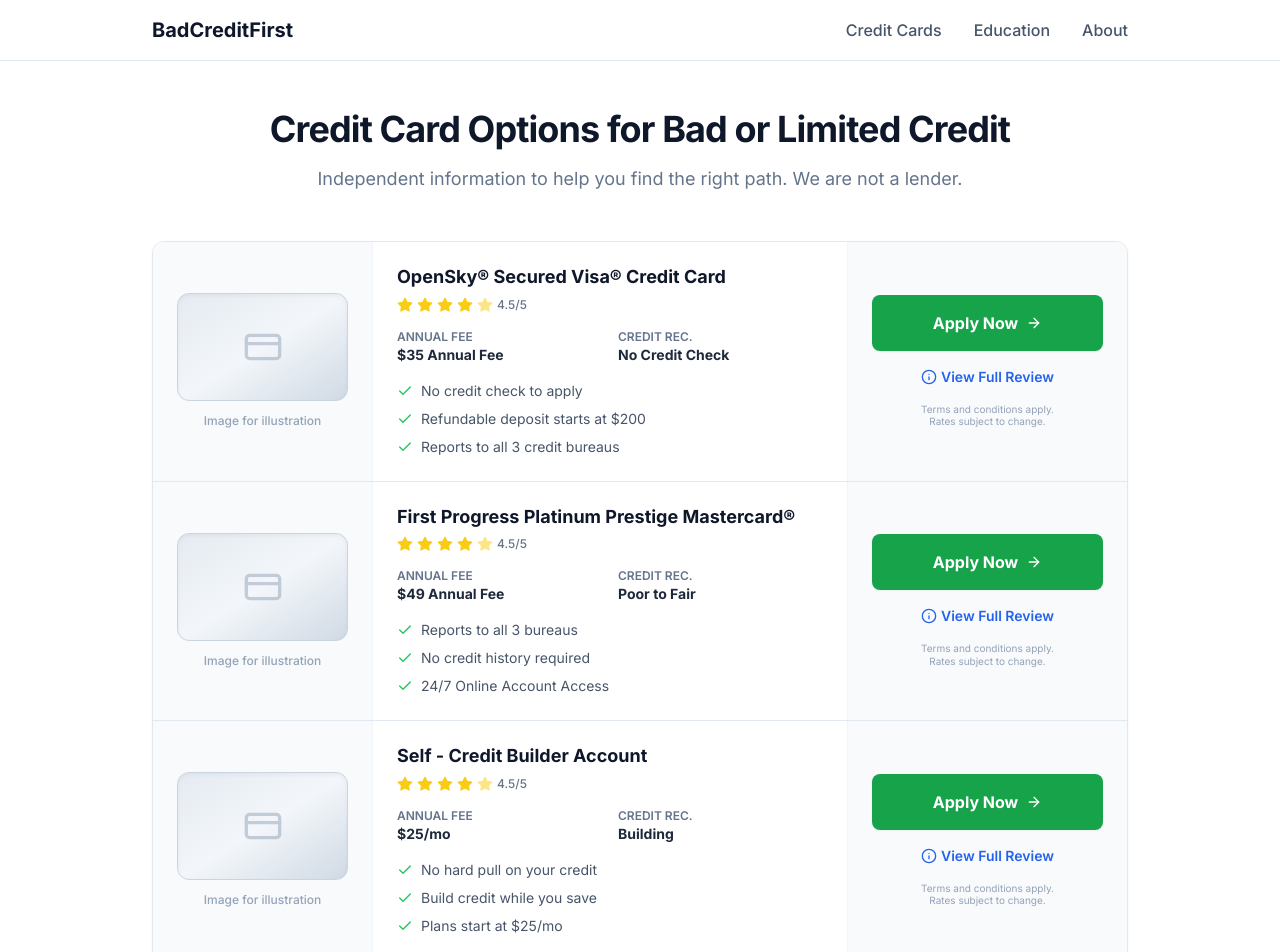
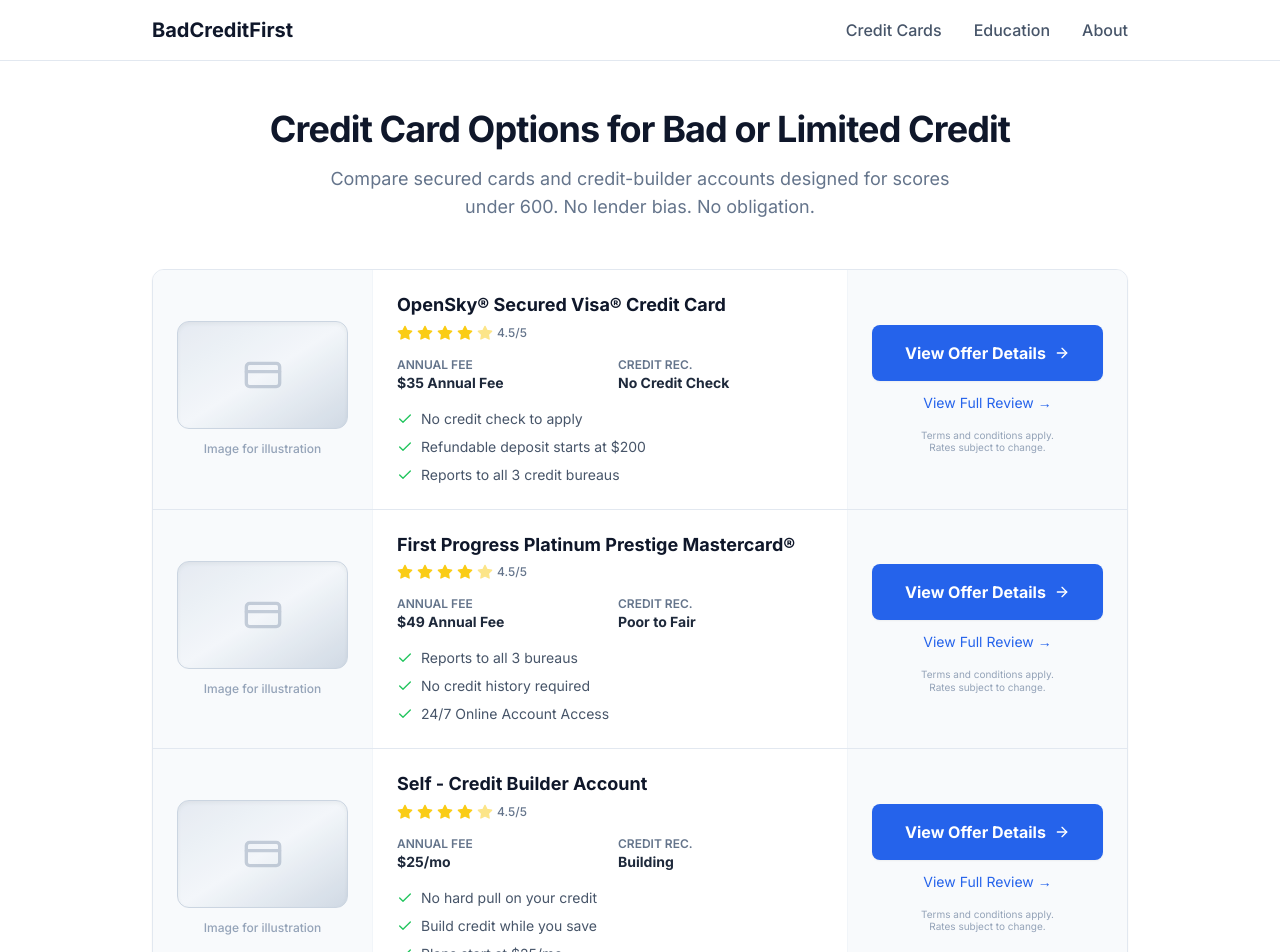
Before and after one commit to Holagpt-ai/badcreditfirst-v3, a Next.js app: page / in a window 1280 px wide. Shown: the top 952 px of the page. Built offline with nearby package versions, Linux system fonts and the light colour scheme.

Commit message:
Update homepage copy, buttons, and added ghost cards

```diff
--- a/app/page.tsx
+++ b/app/page.tsx
@@ -1,5 +1,48 @@
 import Link from 'next/link';
 import DetailedCardRow from '../components/DetailedCardRow';
+
+const cardData = [
+  {
+    title: 'OpenSky® Secured Visa® Credit Card',
+    label: 'Best for No Credit Check',
+    highlights: ['No credit check to apply', 'Refundable deposit starts at $200', 'Reports to all 3 credit bureaus'],
+    fees: '$35 Annual Fee',
+    creditScore: 'No Credit Check',
+    slug: 'opensky-secured-visa',
+  },
+  {
+    title: 'First Progress Platinum Prestige Mastercard®',
+    label: 'Best for Credit Rebuilding',
+    highlights: ['Reports to all 3 bureaus', 'No credit history required', '24/7 Online Account Access'],
+    fees: '$49 Annual Fee',
+    creditScore: 'Poor to Fair',
+    slug: 'first-progress-platinum',
+  },
+  {
+    title: 'Self - Credit Builder Account',
+    label: 'Best Alternative to a Credit Card',
+    highlights: ['No hard pull on your credit', 'Build credit while you save', 'Plans start at $25/mo'],
+    fees: '$25/mo',
+    creditScore: 'Building',
+    slug: 'self-credit-builder',
+  },
+  {
+    title: 'Mission Lane Visa® Credit Card',
+    label: 'Coming Soon',
+    highlights: ['Unsecured option', 'No security deposit', 'Clear fee structure'],
+    fees: '—',
+    creditScore: '—',
+    slug: 'mission-lane',
+  },
+  {
+    title: 'Credit One Bank® Platinum Visa®',
+    label: 'Coming Soon',
+    highlights: ['Cash back rewards', 'Regular account reviews', 'Free credit score access'],
+    fees: '—',
+    creditScore: '—',
+    slug: 'credit-one-platinum',
+  },
+];
 
 function MethodologySection() {
   return (
@@ -44,49 +87,24 @@
             Credit Card Options for Bad or Limited Credit
           </h1>
           <p className="text-lg text-slate-500 max-w-2xl mx-auto">
-            Independent information to help you find the right path. We are not a lender.
+            Compare secured cards and credit-builder accounts designed for scores under 600. No lender bias. No obligation.
           </p>
         </section>
 
         {/* Offer Stack - Sandwich Layout */}
         <section className="max-w-5xl mx-auto px-6 pb-12">
           <div className="divide-y divide-slate-200 border border-slate-200 rounded-xl overflow-hidden bg-white shadow-sm">
-            <DetailedCardRow
-              title="OpenSky® Secured Visa® Credit Card"
-              label="Best for No Credit Check"
-              highlights={[
-                'No credit check to apply',
-                'Refundable deposit starts at $200',
-                'Reports to all 3 credit bureaus',
-              ]}
-              fees="$35 Annual Fee"
-              creditScore="No Credit Check"
-              slug="opensky-secured-visa"
-            />
-            <DetailedCardRow
-              title="First Progress Platinum Prestige Mastercard®"
-              label="Best for Credit Rebuilding"
-              highlights={[
-                'Reports to all 3 bureaus',
-                'No credit history required',
-                '24/7 Online Account Access',
-              ]}
-              fees="$49 Annual Fee"
-              creditScore="Poor to Fair"
-              slug="first-progress-platinum"
-            />
-            <DetailedCardRow
-              title="Self - Credit Builder Account"
-              label="Best Alternative to a Credit Card"
-              highlights={[
-                'No hard pull on your credit',
-                'Build credit while you save',
-                'Plans start at $25/mo',
-              ]}
-              fees="$25/mo"
-              creditScore="Building"
-              slug="self-credit-builder"
-            />
+            {cardData.map((card) => (
+              <DetailedCardRow
+                key={card.slug}
+                title={card.title}
+                label={card.label}
+                highlights={card.highlights}
+                fees={card.fees}
+                creditScore={card.creditScore}
+                slug={card.slug}
+              />
+            ))}
           </div>
         </section>
 
--- a/components/DetailedCardRow.tsx
+++ b/components/DetailedCardRow.tsx
@@ -1,11 +1,9 @@
 import React from 'react';
-import { Star, Check, Info, CreditCard, ArrowRight } from 'lucide-react';
+import { Star, Check, CreditCard, ArrowRight } from 'lucide-react';
 import Link from 'next/link';
 interface DetailedCardRowProps { title: string; label: string; highlights: string[]; fees: string; creditScore: string; slug: string; affiliateLink?: string; }
 
 export default function DetailedCardRow({ title, label, highlights, fees, creditScore, slug, affiliateLink = '#' }: DetailedCardRowProps) {
-  const isPreApproval = process.env.NEXT_PUBLIC_SITE_MODE === 'pre_approval';
-
   return (
 
   <div className="flex flex-col md:flex-row">
@@ -59,34 +57,19 @@
     </div>
     {/* RIGHT: Action Area */}
     <div className="w-full md:w-[280px] p-6 bg-slate-50 flex flex-col justify-center border-t md:border-t-0 md:border-l border-slate-100">
-        {/* BUTTON DEAD SWITCH */}
-        {isPreApproval ? (
-          <button
-            disabled
-            className="w-full py-4 bg-slate-200 text-slate-400 font-bold rounded-lg cursor-not-allowed border border-slate-300 shadow-none"
-          >
-            Check Availability
-            <span className="block text-xs font-normal opacity-75 mt-1">(Launching Soon)</span>
-          </button>
-        ) : (
-          <a
-            href={affiliateLink}
-            target="_blank"
-            rel="nofollow noreferrer"
-            className="w-full py-4 bg-green-600 hover:bg-green-700 text-white font-bold rounded-lg shadow-sm hover:shadow-md transition-all text-center flex items-center justify-center group"
-          >
-            Apply Now
-            <ArrowRight className="w-4 h-4 ml-2 group-hover:translate-x-1 transition-transform" />
-          </a>
-        )}
         <Link
-          href={`/reviews/${slug}`}
-          className="mt-4 text-center text-blue-600 text-sm font-semibold hover:underline flex items-center justify-center"
+          href={`/credit-cards/${slug}`}
+          className="w-full py-4 bg-blue-600 hover:bg-blue-700 text-white font-bold rounded-lg shadow-sm hover:shadow-md transition-all text-center flex items-center justify-center group"
         >
-          <Info className="w-4 h-4 mr-1" />
-          View Full Review
+          View Offer Details
+          <ArrowRight className="w-4 h-4 ml-2 group-hover:translate-x-1 transition-transform" />
         </Link>
-
+        <Link
+          href={`/credit-cards/${slug}`}
+          className="mt-3 text-center text-blue-600 text-sm hover:underline block"
+        >
+          View Full Review →
+        </Link>
         <p className="mt-4 text-[10px] text-center text-slate-400 leading-tight">
           Terms and conditions apply. <br/> Rates subject to change.
         </p>
```
